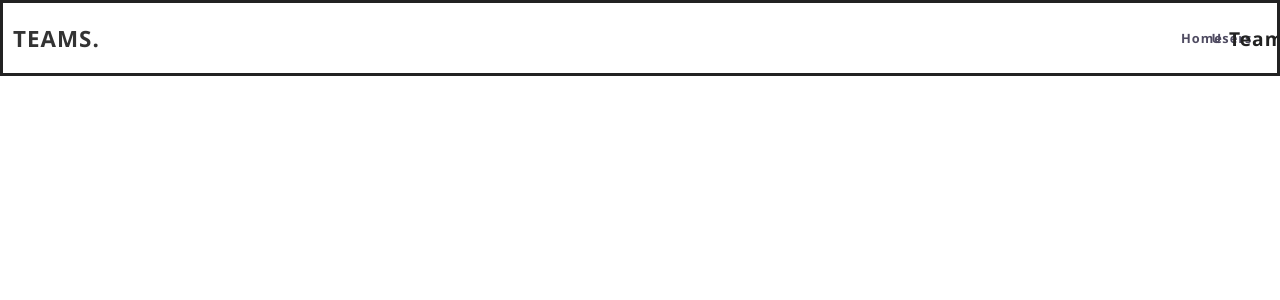
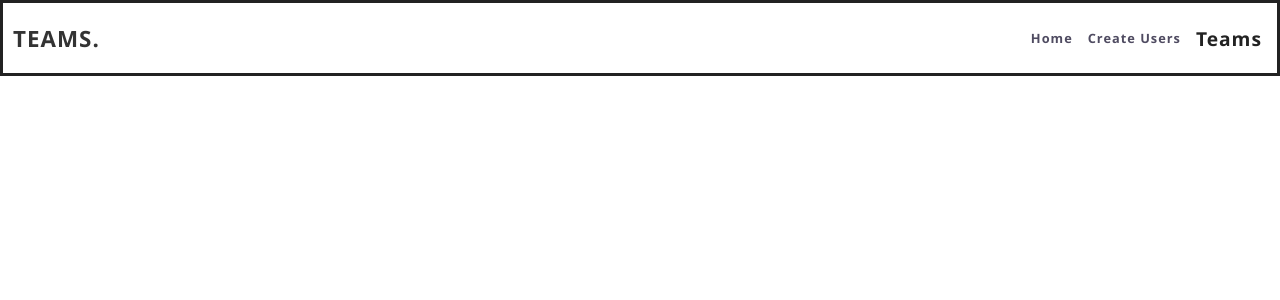
Before and after one commit to ankit-suman-07/MERN-Teams, a React (Create React App) app in the folder app/: page /teams in a window 1280 px wide. Shown: the top 300 px of the page. Built offline with nearby package versions, Linux system fonts and the light colour scheme.

Commit message:
mod: link to create new user, changed class link to user-link in card

```diff
--- a/app/src/components/navbar/Navbar.js
+++ b/app/src/components/navbar/Navbar.js
@@ -12,7 +12,7 @@ const Navbar = () => {
             </div>
             <div className="right-nav" id={navbar ? "open" : "close"} >
                 <NavLink exact to="/" className="link" activeClassName="active" onClick={() => { setNavBar(false) }}  >Home</NavLink>
-                <NavLink exact to="/users" className="link" activeClassName="active" onClick={() => { setNavBar(false) }}  >Users</NavLink>
+                <NavLink exact to="/user/create" className="link" activeClassName="active" onClick={() => { setNavBar(false) }}  >Create Users</NavLink>
                 <NavLink exact to="/teams" className="link" activeClassName="active" onClick={() => { setNavBar(false) }}  >Teams</NavLink>
             </div>
             <div className="menu" onClick={() => setNavBar(!navbar)} >
--- a/app/src/components/user-card/UserCard.css
+++ b/app/src/components/user-card/UserCard.css
@@ -13,7 +13,7 @@
     align-items: center;
 }
 
-.link {
+.user-link {
     height: 30px;
     width: 30px;
     margin: 0px;
@@ -22,14 +22,14 @@
     align-items: center;
 }
 
-.link img {
+.user-link img {
     border: 2px solid #ffff;
     border-radius: 50%;
     height: 22px;
     transition: all 0.3s;
 }
 
-.link img:hover {
+.user-link img:hover {
     cursor: pointer;
     transform: scale(1.1);
     border: 2px solid #222222;
--- a/app/src/components/user-card/UserCard.js
+++ b/app/src/components/user-card/UserCard.js
@@ -9,14 +9,14 @@ const UserCard = ({ user, btn = false }) => {
     return (
         <div className='user-card' >
             <div className='user-card-top' >
-                <Link to={`/user/edit/${user._id}`} className='link' >
+                <Link to={`/user/edit/${user._id}`} className='user-link' >
                     <img src={EditIcon} alt='edit-icon' />
                 </Link>
 
                 {
                     btn && <button className='link-view' >Add To Team</button>
                 }
-                <Link to={`/user/delete/${user._id}`} className='link' >
+                <Link to={`/user/delete/${user._id}`} className='user-link' >
                     <img src={DelIcon} alt='del-icon' />
                 </Link>
 
```
